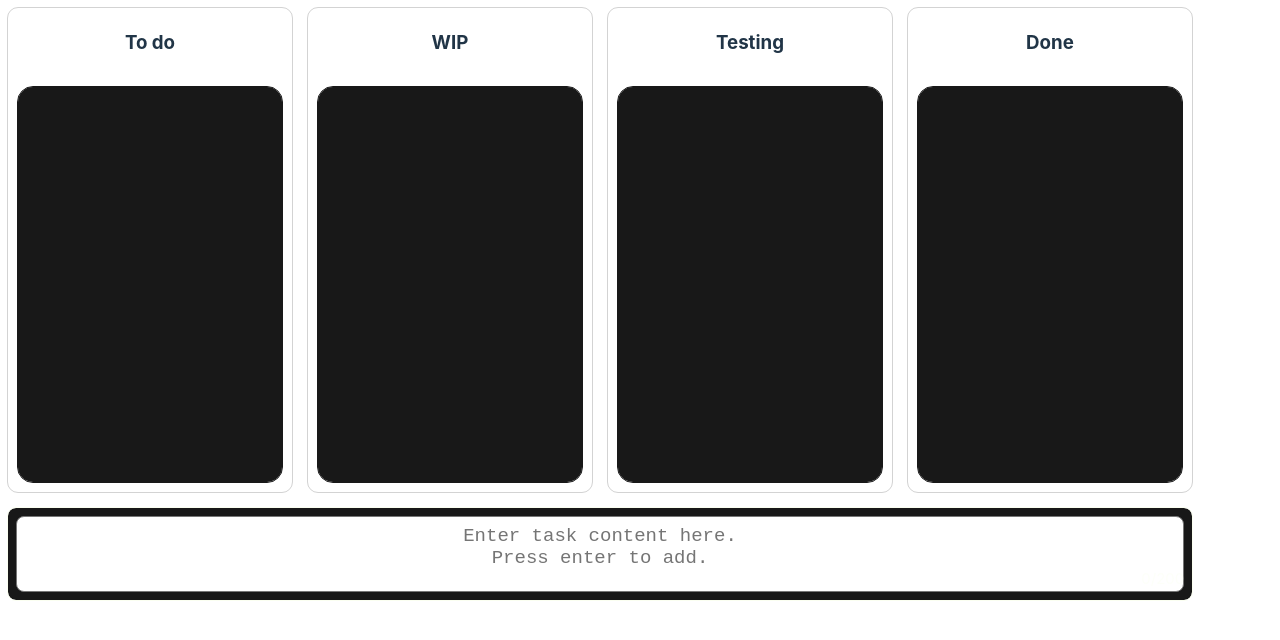
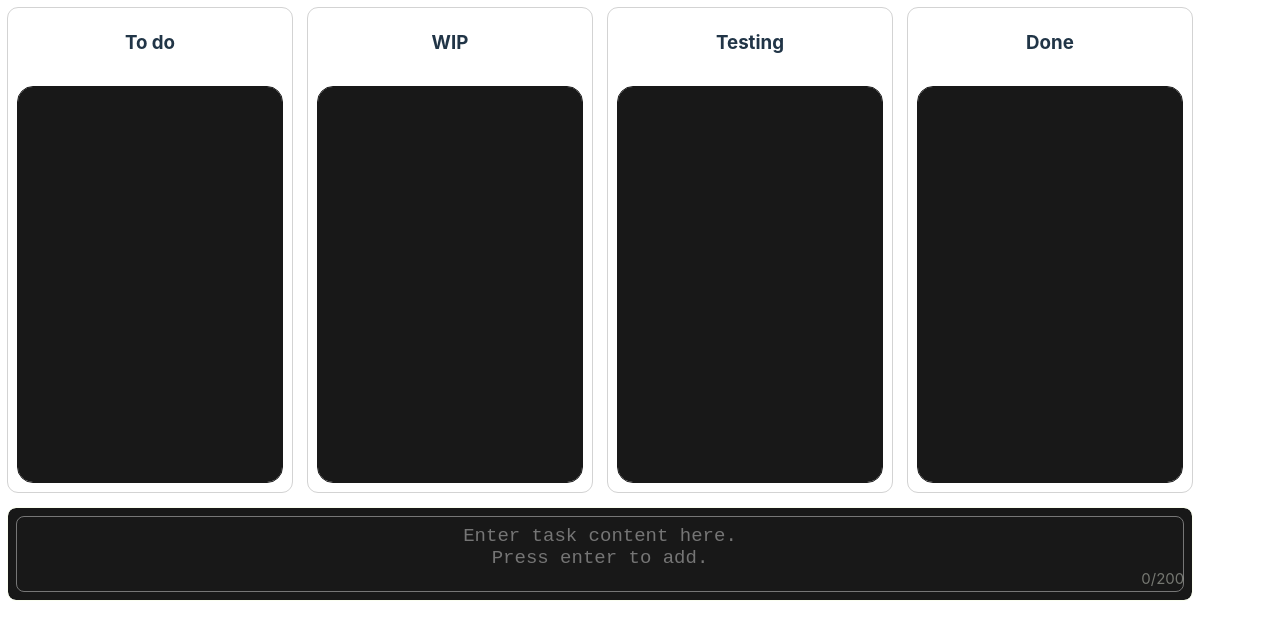
Before and after one commit to sarudev/Kanban, a React (Vite) app: page / in a window 1280 px wide. Shown: the top 640 px of the page. Built offline with nearby package versions, Linux system fonts and the light colour scheme.

Commit message:
added animation to text area

```diff
--- a/src/components/TextArea.jsx
+++ b/src/components/TextArea.jsx
@@ -7,6 +7,15 @@ const Container = styled.div`
   width: 100%;
   height: 100%;
 `
+const Counter = styled.div`
+  width: 7ch;
+  position: absolute;
+  top: 51px;
+  left: 1102px;
+  font-size: 15px;
+  color: var(${props => props.counter === 200 ? '--warning' : '--limit'});
+  text-align: end;
+`
 const Text = styled.textarea`
   width: 100%;
   height: 100%;
@@ -15,15 +24,12 @@ const Text = styled.textarea`
   padding: 8px;
   text-align: center;
   font-size: 19px;
-`
-const Counter = styled.div`
-  width: 7ch;
-  position: absolute;
-  top: 51px;
-  left: 1102px;
-  font-size: 15px;
-  color: var(${props => props.counter === 200 ? '--warning' : '--limit'});
-  text-align: end;
+  background-color: var(--bg-color);
+  transition: background-color 0.25s ease;
+  &:focus {
+    background-color: var(--disabled-bg-color);
+    transition: background-color 0.25s ease;
+  }
 `
 
 export default function TextArea ({ addTask }) {
```
